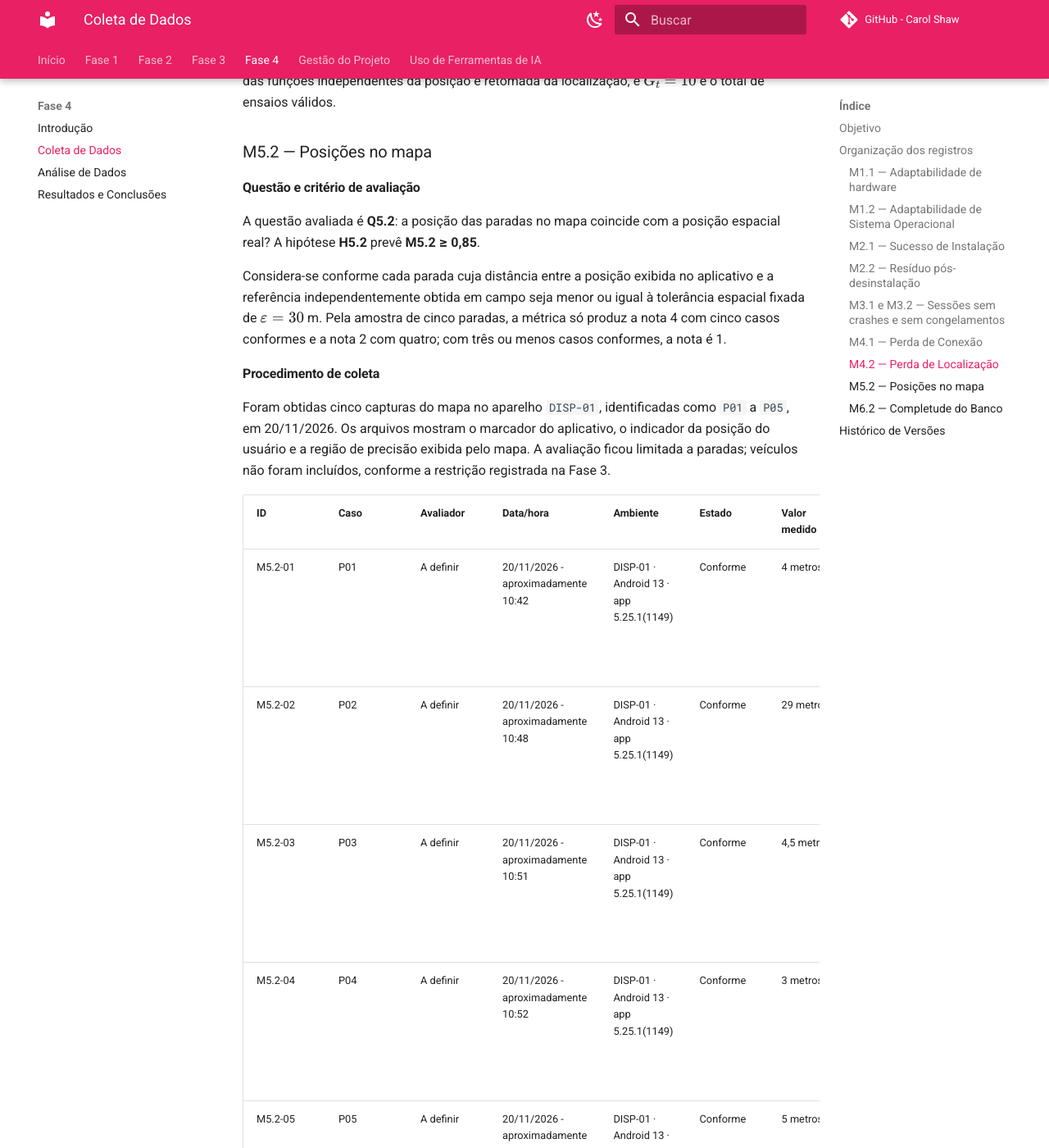
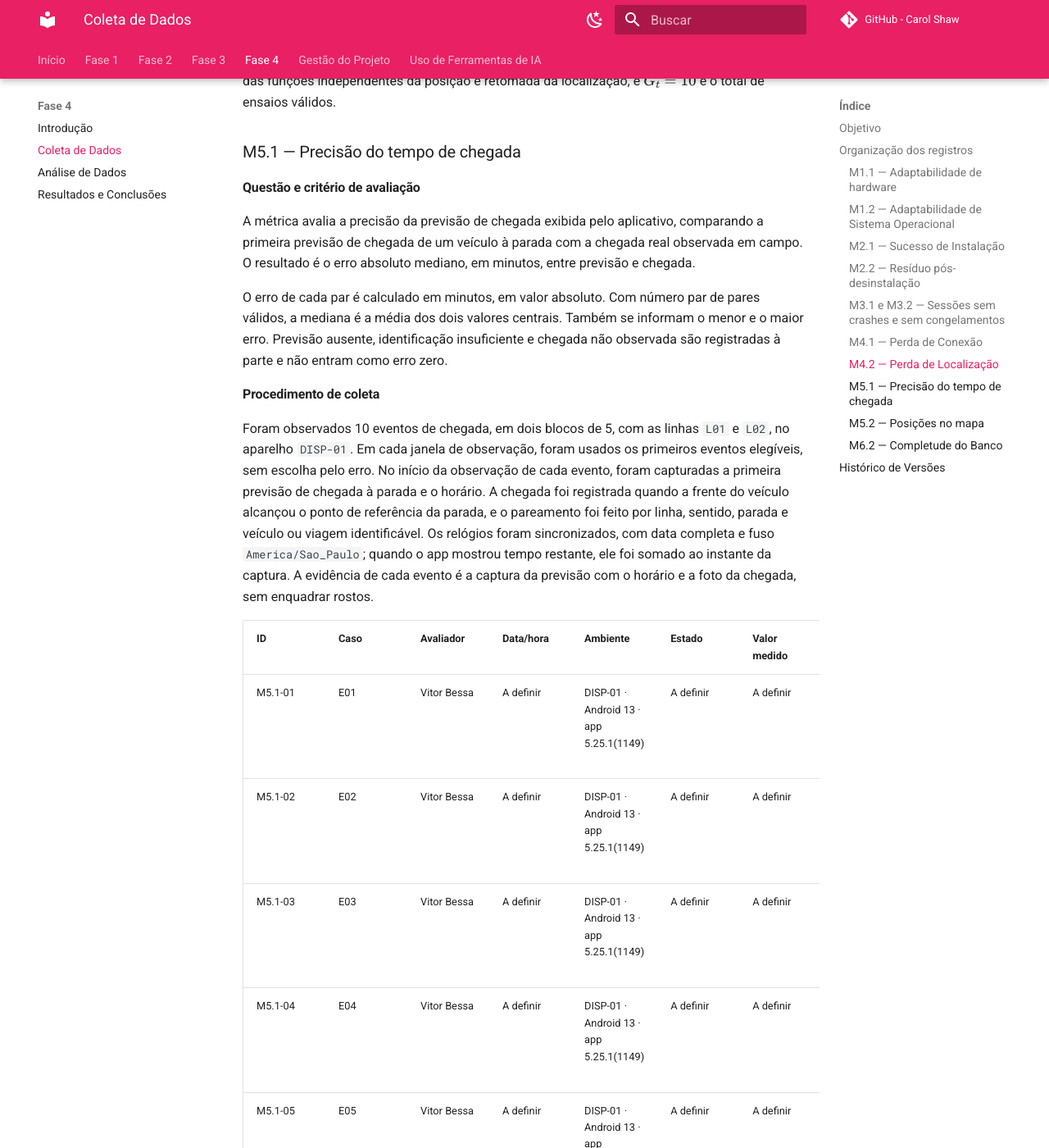
Before and after one commit to FCTE-Qualidade-de-Software-1/2026-2_T02_CAROL_SHAW, an MkDocs documentation site: the page built from docs/fase4/1-coleta.md, in a window 1280 px wide and 1400 px high, scrolled down 17595 px. Shown: the whole window at 82% size. Built offline with MkDocs 1.6.1 and Material for MkDocs 9.7.7, drawn with Linux system fonts in a browser that asks for light colours; comment, search, counter and statistics services are not loaded; some of the changed text lies outside the part shown.

Commit message:
docs/Adiciona seção M5.1 #84

```diff
--- a/docs/fase4/1-coleta.md
+++ b/docs/fase4/1-coleta.md
@@ -267,6 +267,39 @@ $$
 
 Em que $G_c = 10$ corresponde aos ensaios que atenderam aos critérios de aviso, continuidade das funções independentes da posição e retomada da localização, e $G_t = 10$ é o total de ensaios válidos.
 
+### M5.1 — Precisão do tempo de chegada
+
+#### Questão e critério de avaliação
+
+A métrica avalia a precisão da previsão de chegada exibida pelo aplicativo, comparando a primeira previsão de chegada de um veículo à parada com a chegada real observada em campo. O resultado é o erro absoluto mediano, em minutos, entre previsão e chegada.
+
+O erro de cada par é calculado em minutos, em valor absoluto. Com número par de pares válidos, a mediana é a média dos dois valores centrais. Também se informam o menor e o maior erro. Previsão ausente, identificação insuficiente e chegada não observada são registradas à parte e não entram como erro zero.
+
+#### Procedimento de coleta
+
+Foram observados 10 eventos de chegada, em dois blocos de 5, com as linhas `L01` e `L02`, no aparelho `DISP-01`. Em cada janela de observação, foram usados os primeiros eventos elegíveis, sem escolha pelo erro. No início da observação de cada evento, foram capturadas a primeira previsão de chegada à parada e o horário. A chegada foi registrada quando a frente do veículo alcançou o ponto de referência da parada, e o pareamento foi feito por linha, sentido, parada e veículo ou viagem identificável. Os relógios foram sincronizados, com data completa e fuso `America/Sao_Paulo`; quando o app mostrou tempo restante, ele foi somado ao instante da captura. A evidência de cada evento é a captura da previsão com o horário e a foto da chegada, sem enquadrar rostos.
+
+| ID | Caso | Avaliador | Data/hora | Ambiente | Estado | Valor medido | Evidência | Observações |
+|---|---|---|---|---|---|---|---|---|
+| M5.1-01 | E01 | Vitor Bessa | A definir | DISP-01 · Android 13 · app 5.25.1(1149) | A definir | A definir | A definir | Bloco 1; linha, sentido e parada: A definir |
+| M5.1-02 | E02 | Vitor Bessa | A definir | DISP-01 · Android 13 · app 5.25.1(1149) | A definir | A definir | A definir | Bloco 1; linha, sentido e parada: A definir |
+| M5.1-03 | E03 | Vitor Bessa | A definir | DISP-01 · Android 13 · app 5.25.1(1149) | A definir | A definir | A definir | Bloco 1; linha, sentido e parada: A definir |
+| M5.1-04 | E04 | Vitor Bessa | A definir | DISP-01 · Android 13 · app 5.25.1(1149) | A definir | A definir | A definir | Bloco 1; linha, sentido e parada: A definir |
+| M5.1-05 | E05 | Vitor Bessa | A definir | DISP-01 · Android 13 · app 5.25.1(1149) | A definir | A definir | A definir | Bloco 1; linha, sentido e parada: A definir |
+| M5.1-06 | E06 | Vitor Bessa | A definir | DISP-01 · Android 13 · app 5.25.1(1149) | A definir | A definir | A definir | Bloco 2; linha, sentido e parada: A definir |
+| M5.1-07 | E07 | Vitor Bessa | A definir | DISP-01 · Android 13 · app 5.25.1(1149) | A definir | A definir | A definir | Bloco 2; linha, sentido e parada: A definir |
+| M5.1-08 | E08 | Vitor Bessa | A definir | DISP-01 · Android 13 · app 5.25.1(1149) | A definir | A definir | A definir | Bloco 2; linha, sentido e parada: A definir |
+| M5.1-09 | E09 | Vitor Bessa | A definir | DISP-01 · Android 13 · app 5.25.1(1149) | A definir | A definir | A definir | Bloco 2; linha, sentido e parada: A definir |
+| M5.1-10 | E10 | Vitor Bessa | A definir | DISP-01 · Android 13 · app 5.25.1(1149) | A definir | A definir | A definir | Bloco 2; linha, sentido e parada: A definir |
+
+<p class="legenda">Tabela 10. Registro da coleta da M5.1. Fonte: elaboração própria (2026).</p>
+
+$$
+M_{5.1} = \operatorname{mediana}\left(\left|t_{c,i} - t_{p,i}\right|\right), \quad i = 1, \dots, n
+$$
+
+Em que $t_{p,i}$ é o instante da primeira previsão de chegada do evento $i$, $t_{c,i}$ é o instante da chegada observada e $n$ é o número de pares válidos (no máximo 10).
+
 ### M5.2 — Posições no mapa
 
 #### Questão e critério de avaliação
```
